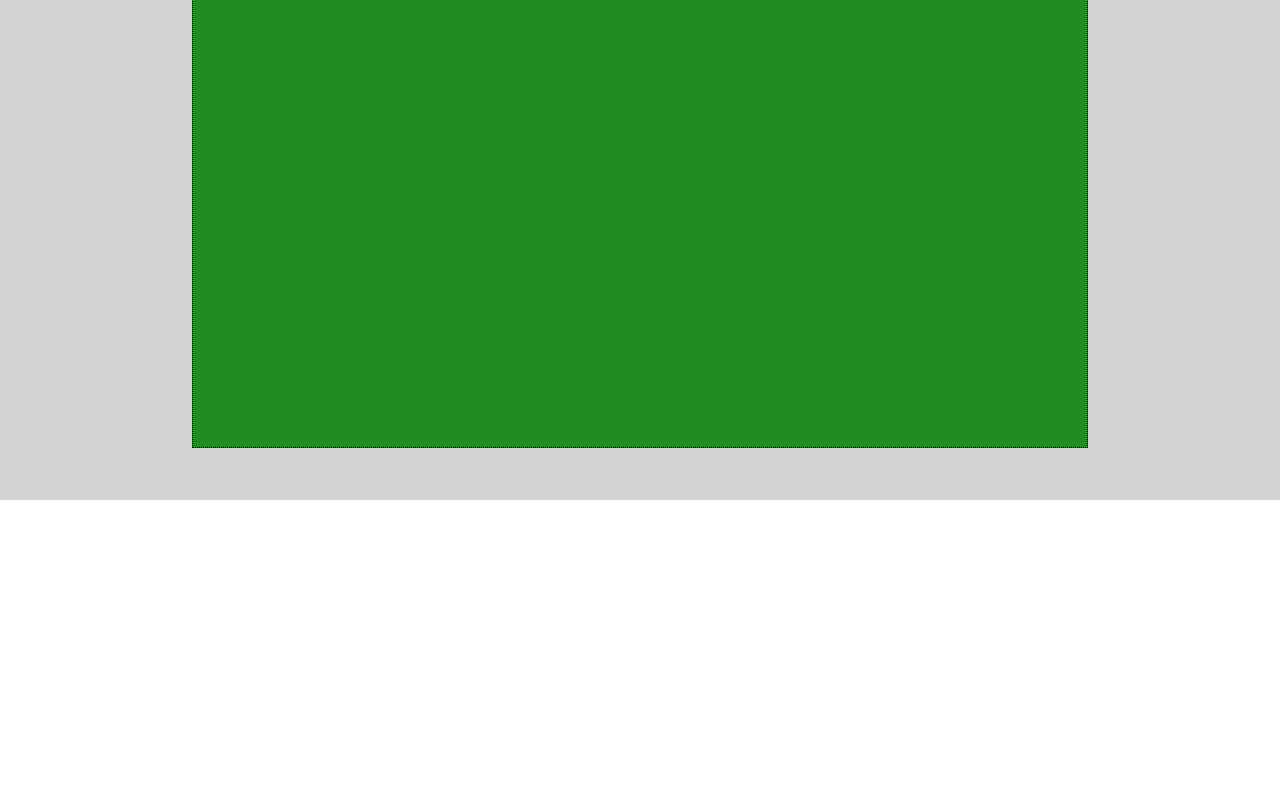
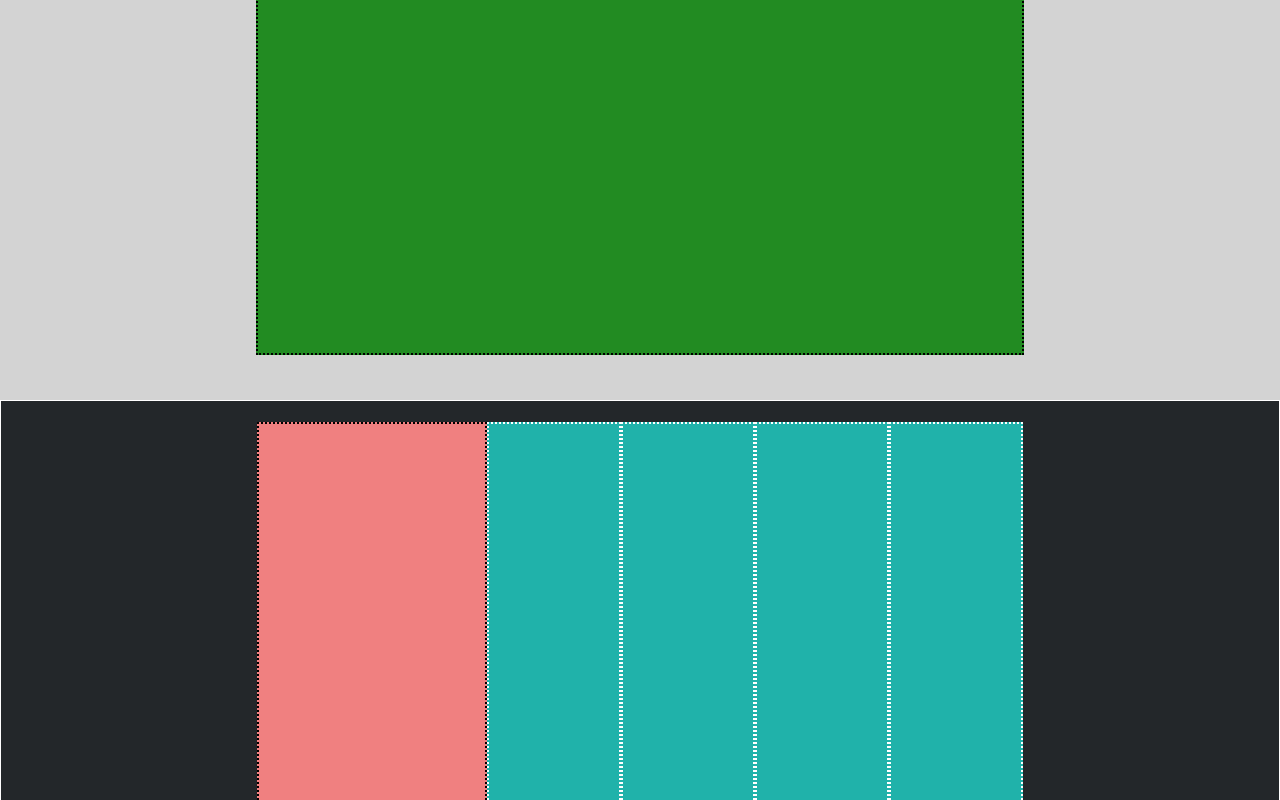
Before and after one commit to Borrellsss/htmlcss-struttura-discord, a plain HTML site: page index.html in a window 1280 px wide. Shown: the part 2000-2800 px from the top of the page. Before the commit the page ends 2500 px from the top, so only its background shows below. Drawn offline with Linux system fonts and the light colour scheme.

Commit message:
layout completo

```diff
--- a/css/style.css
+++ b/css/style.css
@@ -9,7 +9,7 @@
 /* COMMON */
 .container {
     margin: 0 auto;
-    width: 70%;
+    width: 60%;
 
     /* TEST */
     height: 100%;
@@ -57,6 +57,7 @@ header {
 }
 
 .flex-container {
+    width: 100%;
     display: flex;
     align-items: center;
 
@@ -99,7 +100,7 @@ header {
 
     /* TEST */
     background-color: #ee82ee;
-    border: 1px dotted black;
+    border: 2px dotted black;
 }
 
 
@@ -127,7 +128,7 @@ main section:nth-child(even) {
 .flex > div {
 
     /* TEST */
-    border: 1px dotted black;
+    border: 2px dotted black;
 }
 
 .flex.top > div {
@@ -155,7 +156,7 @@ main section:nth-child(even) {
 .main-bottom {
 
     /* TEST */
-    height: 700px;
+    height: 600px;
 }
 
 .flex.bottom > div {
@@ -170,3 +171,75 @@ main section:nth-child(even) {
     /* TEST */
     background-color: #228b22;
 }
+
+
+/* FOOTER */
+footer {
+
+    /* TEST */
+    height: 500px;
+    background-color: #23272a;
+}
+
+footer > div {
+
+    /* TEST */
+    border: 1px solid white;
+}
+
+
+/* FOOTER TOP */
+.footer-top {
+
+    /* TEST */
+    height: 430px;
+}
+
+.foot-flex {
+    display: flex;
+    align-items: center;
+
+    /* TEST */
+    height: 100%;
+}
+
+.foot-flex > div {
+    width: calc(70% / 4);
+
+    /* TEST */
+    height: 90%;
+    border: 2px dotted white;
+    background-color: #20b2aa;
+}
+
+.foot-flex > div:first-child {
+    width: 30%;
+
+    /* TEST */
+    background-color: #f08080;
+    border-color: black;
+}
+
+
+/* FOOTER BOTTOM */
+.footer-bottom {
+
+    /* TEST */
+    height: 70px;
+}
+
+.flex-container.foot {
+    padding: 0;
+    justify-content: space-between;
+
+    /* TEST */
+    height: 70%;
+    background-color: #7fffd4;
+}
+
+.footer-logo,
+.footer-button {
+
+    /* TEST */
+    background-color: #ffb6c1;
+}
--- a/index.html
+++ b/index.html
@@ -9,14 +9,12 @@
 </head>
 <body>
 
-    <!-- header -->
+    <!-- header start -->
     <header>
 
         <!-- header top -->
         <section class="header-top">
-
             <div class="container">
-
                 <div class="flex-container">
 
                     <!-- logo -->
@@ -54,7 +52,6 @@
                         Login
                     </div>
                 </div>
-
             </div>
         </section>
 
@@ -69,7 +66,7 @@
     </header>
     <!-- header end -->
 
-    <!-- main -->
+    <!-- main start -->
     <main>
 
         <!-- main top -->
@@ -131,5 +128,59 @@
         </section>
     </main>
     <!-- main end -->
+
+    <!-- footer start -->
+    <footer>
+
+        <!-- footer top -->
+        <div class="footer-top">
+            <div class="container">
+                <div class="foot-flex">
+
+                    <!-- foot-flex items -->
+                    <div>
+
+                    </div>
+
+                    <div>
+
+                    </div>
+
+                    <div>
+
+                    </div>
+
+                    <div>
+
+                    </div>
+
+                    <div>
+
+                    </div>
+                </div>
+            </div>
+        </div>
+        <!-- footer top end -->
+
+        <!-- footer bottom -->
+        <div class="footer-bottom">
+            <div class="container">
+                <div class="flex-container">
+                    <div class="flex-container foot">
+
+                        <!-- footer logo -->
+                        <div class="footer-logo">
+                            Logo
+                        </div>
+
+                        <!-- footer button -->
+                        <button class="footer-button">
+                            <a href="#">Bottone</a>
+                        </button>
+                    </div>
+                </div>
+            </div>
+        </div>
+    </footer>
 </body>
 </html>
```
